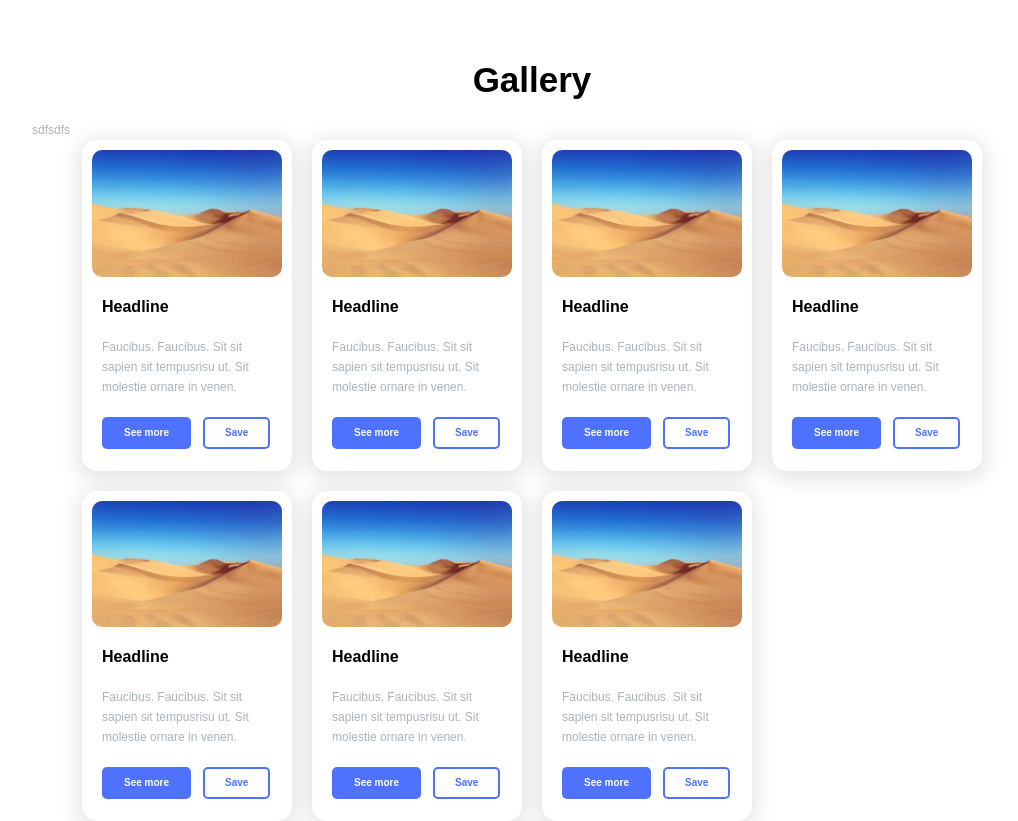
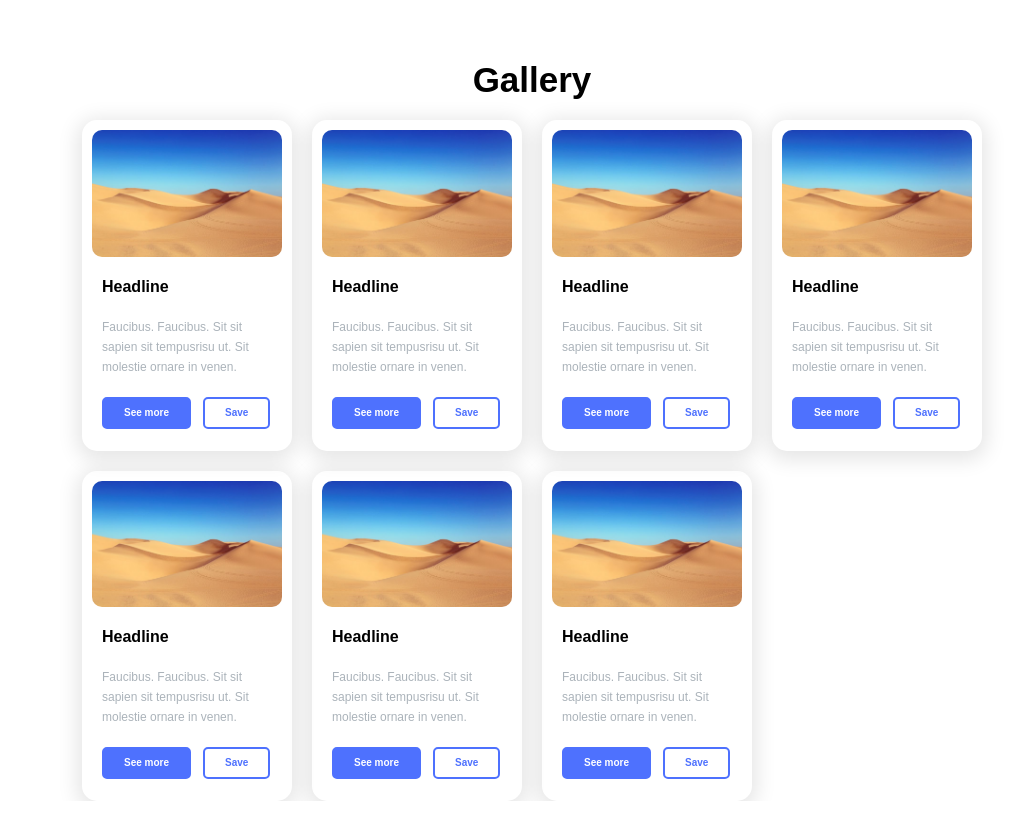
Before and after one commit to dariametelitsa/HW0, a React (Create React App) app: page / in a window 1280 px wide. Shown: the whole page, without its empty margins (108-1126 px from the left). Built offline with nearby package versions, Linux system fonts and the light colour scheme.

Commit message:
Changed amount of cards

```diff
--- a/src/components/Gallery.tsx
+++ b/src/components/Gallery.tsx
@@ -5,7 +5,6 @@ import { cardTheme } from "../Styles/Theme.styles";
 export function GalleryContainer() {
   return <div>
    <Headline>Gallery</Headline>
-   <p>sdfsdfs</p>
     <Gallery columns={4}>
       {cardGenerate(7)}
     </Gallery>
```
